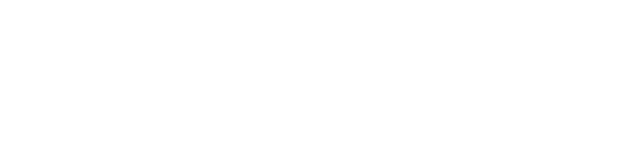
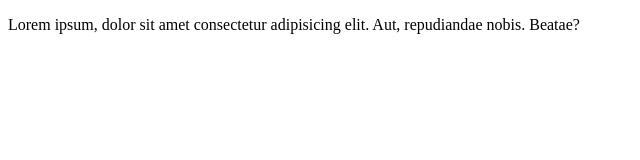
Before and after one commit to malekahetejaj4073-code/my-new-repo, a plain HTML site: page index.html in a window 1280 px wide. Shown: the whole page, without its empty margins (0-640 px from the left). Drawn offline with Linux system fonts and the light colour scheme.

Commit message:
add paragraph

```diff
--- a/index.html
+++ b/index.html
@@ -6,6 +6,6 @@
 	<title>Team Project</title>
 </head>
 <body>
-
+	<p>Lorem ipsum, dolor sit amet consectetur adipisicing elit. Aut, repudiandae nobis. Beatae?</p>
 </body>
 </html>
```
